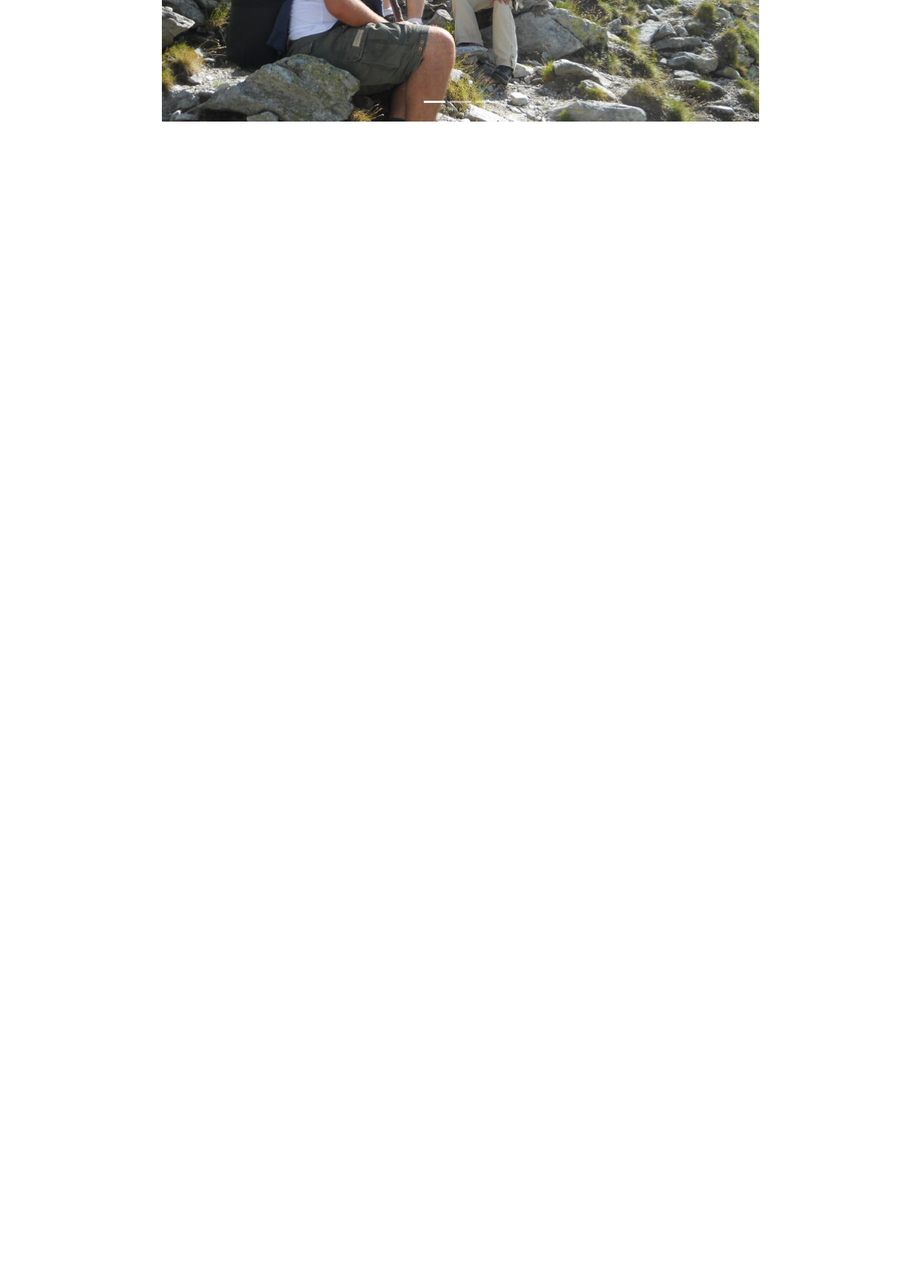
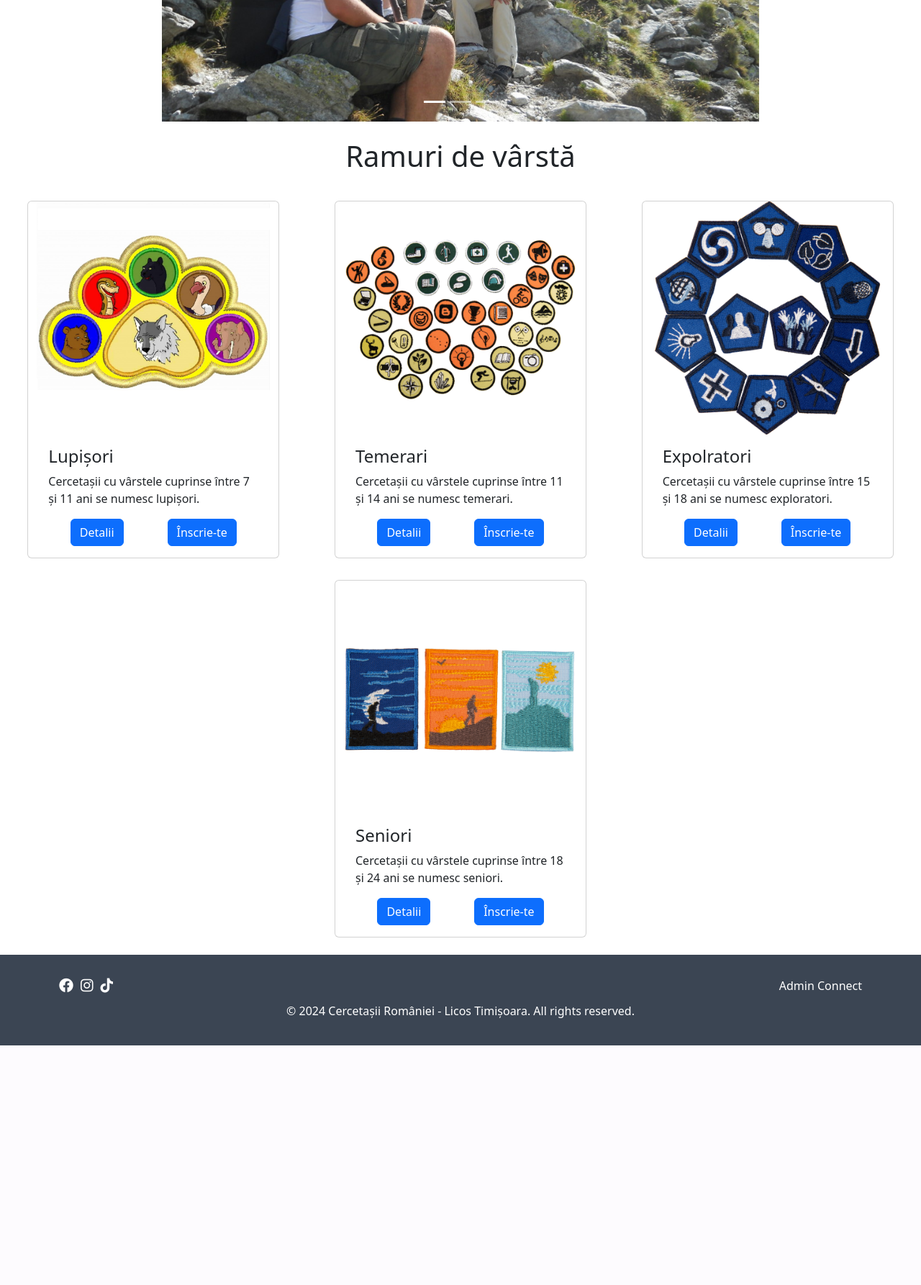
Before and after one commit to SebiKo3Ma/Website-LICOS, a PHP site: page / in a window 1280 px wide. Shown: the part 1811-3597 px from the top of the page at 72% size. After the commit the page ends 3264 px from the top, so only its background shows below. Run offline with PHP 8.4, Linux system fonts and the light colour scheme.

Commit message:
main page finished + footer

```diff
--- a/css/style.css
+++ b/css/style.css
@@ -58,7 +58,6 @@
 }
 
 .content{
-    height: 4000px;
     background-color: white;
 }
 
@@ -69,6 +68,21 @@
 .nav-link{
     color: #fff;
     padding: 10px;
+}
+
+#cards{
+    display: flex;
+    justify-content: space-around;
+}
+
+.card{
+    width: 350px;
+    margin-top: 30px;
+}
+
+.btnContainer{
+    display: flex;
+    justify-content: space-around;
 }
 
 @media only screen and (max-width: 700px){
@@ -92,3 +106,43 @@
         padding-top: 0%;
     }
 }
+
+.footer {
+    background-color: #3b4553;
+    color: #fff;
+    padding: 20px 0;
+}
+
+.social-icons {
+    list-style: none;
+    padding: 0;
+    margin: 0;
+    display: flex;
+}
+
+.social-icons li {
+    margin-right: 10px;
+}
+
+.social-icons li:last-child {
+    margin-right: 0;
+}
+
+.social-icons a {
+    color: #fff;
+    text-decoration: none;
+    font-size: 20px;
+}
+
+.footer a {
+    color: #fff;
+    text-decoration: none;
+}
+
+.footer a:hover {
+    color: #777;
+}
+
+.admin{
+    text-align: right;
+}
--- a/index.html
+++ b/index.html
@@ -6,6 +6,7 @@
     <link href="https://cdn.jsdelivr.net/npm/bootstrap@5.3.2/dist/css/bootstrap.min.css" rel="stylesheet">
     <script src="https://cdn.jsdelivr.net/npm/bootstrap@5.3.2/dist/js/bootstrap.bundle.min.js"></script>
     <script src="./js/topImageScript.js"></script>
+    <link rel="stylesheet" href="https://cdnjs.cloudflare.com/ajax/libs/font-awesome/6.0.0-beta3/css/all.min.css">
     <link rel="stylesheet" href="./css/style.css">
     <title>Centrul Local „Licos” Timișoara</title>
 </head>
@@ -34,8 +35,9 @@
     <nav id="navbar" class="navbar navbar-expand-sm navbar-dark sticky-top justify-content-center pb-3">
         <button class="navbar-toggler" type="button" data-bs-toggle="collapse" data-bs-target="#collapsibleNavbar">
             <span class="navbar-toggler-icon"></span>
-          </button>
-          <div class="collapse navbar-collapse justify-content-center" id="collapsibleNavbar">
+        </button>
+
+        <div class="collapse navbar-collapse justify-content-center" id="collapsibleNavbar">
           <!-- Links -->
           <ul class="navbar-nav">
             <li class="nav-item">
@@ -60,9 +62,9 @@
           </ul>
         </div>
 
-      </nav>
+    </nav>
 
-      <div class="container-fluid content">
+    <div class="container-fluid content">
 
          <!-- Presentation text -->
         <div class="row">
@@ -113,6 +115,191 @@
                 </button>
             </div>
         </div>
+
+        <br>
+        <h1 class="text-center">Ramuri de vârstă</h1>
+
+        <div id="cards" class="row">
+            <div class="card">
+                <img class="card-img-top" src="./img/badgeLupisori.jpg" alt="Card image" style="width:100%">
+                <div class="card-body">
+                  <h4 class="card-title"> Lupișori</h4>
+                  <p class="card-text">Cercetașii cu vârstele cuprinse între 7 şi 11 ani se numesc lupișori.</p>
+                  <div class="btnContainer">
+                    <a href="#" class="btn btn-primary" data-bs-toggle="modal" data-bs-target="#modalLupi">Detalii</a>
+                    <a href="./web/register.html" class="btn btn-primary">Înscrie-te</a>
+                  </div>
+                </div>
+            </div>
+
+            <div class="card">
+                <img class="card-img-top" src="./img/badgeTemerari.png" alt="Card image" style="width:100%">
+                <div class="card-body">
+                  <h4 class="card-title">Temerari</h4>
+                  <p class="card-text">Cercetașii cu vârstele cuprinse între 11 și 14 ani se numesc temerari.</p>
+                  <div class="btnContainer">
+                    <a href="#" class="btn btn-primary" data-bs-toggle="modal" data-bs-target="#modalTeme">Detalii</a>
+                    <a href="./web/register.html" class="btn btn-primary">Înscrie-te</a>
+                  </div>
+                </div>
+            </div>
+
+            <div class="card">
+                <img class="card-img-top" src="./img/badgeExplo.png" alt="Card image" style="width:100%">
+                <div class="card-body">
+                  <h4 class="card-title">Expolratori</h4>
+                  <p class="card-text">Cercetașii cu vârstele cuprinse între 15 și 18 ani se numesc exploratori.</p>
+                  <div class="btnContainer">
+                    <a href="#" class="btn btn-primary" data-bs-toggle="modal" data-bs-target="#modalExplo">Detalii</a>
+                    <a href="./web/register.html" class="btn btn-primary">Înscrie-te</a>
+                  </div>
+                </div>
+            </div>
+
+            <div class="card">
+                <img class="card-img-top" src="./img/badgeSeniori.jpg" alt="Card image" style="width:100%">
+                <div class="card-body">
+                  <h4 class="card-title">Seniori</h4>
+                  <p class="card-text">Cercetașii cu vârstele cuprinse între 18 și 24 ani se numesc seniori.</p>
+                  <div class="btnContainer">
+                    <a href="#" class="btn btn-primary" data-bs-toggle="modal" data-bs-target="#modalSeniori">Detalii</a>
+                    <a href="./web/register.html" class="btn btn-primary">Înscrie-te</a>
+                  </div>
+                </div>
+            </div>
+
+            <!-- Modal Lupi -->
+            <div class="modal" id="modalLupi">
+                <div class="modal-dialog">
+                <div class="modal-content">
+
+                    <!-- Modal Header -->
+                    <div class="modal-header">
+                    <h4 class="modal-title">Lupișori</h4>
+                    <button type="button" class="btn-close" data-bs-dismiss="modal"></button>
+                    </div>
+
+                    <!-- Modal body -->
+                    <div class="modal-body">
+                        La această vârstă, puterea imaginaţiei copiilor este maximă, iar aceştia ajung să inventeze personaje inspirându-se din poveşti, de la televizor, din viaţa de zi cu zi. La această vârstă, copiii se imaginează ca fiind eroi din poveşti sau animale – personaje din desene animate, dar ştiu destul de bine că este doar un joc şi-l acceptă aşa cum este.
+                        <br>Modelul folosit pentru lupişori drept cadru simbolic este “Cartea Junglei” scrisă de Rudyard Kipling, una dintre cele mai vândute cărţi de la începutul secolului al XX-lea.
+                        <br>În această etapă, lupișorii învață cum să fie puternici și curajoși precum Bagheera, creativi și cunoscători ai legilor junglei precum Baloo, înțelepți precum Akela, afectivi și cinstiți precum Kaa, generoși precum Chill și cunoscători ai evoluției junglei precum bătrânul Hathi.
+                    </div>
+
+                    <!-- Modal footer -->
+                    <div class="modal-footer">
+                    <button type="button" class="btn btn-danger" data-bs-dismiss="modal">Close</button>
+                    </div>
+
+                </div>
+                </div>
+            </div>
+
+            <!-- Modal Teme -->
+            <div class="modal" id="modalTeme">
+                <div class="modal-dialog">
+                <div class="modal-content">
+
+                    <!-- Modal Header -->
+                    <div class="modal-header">
+                    <h4 class="modal-title">Temerari</h4>
+                    <button type="button" class="btn-close" data-bs-dismiss="modal"></button>
+                    </div>
+
+                    <!-- Modal body -->
+                    <div class="modal-body">
+                        La intrarea în lumea adulţilor, unde sunt atât de multe lucruri de descoperit inclusiv propria lor personalitate, explorarea şi descoperirea sunt extrem de importante. Încep să îşi caute noi surse de identificare pentru a-şi construi identitatea. Acum aceşti tineri au nevoie de orizonturi mai largi, care să le permită să-şi exprime noile şi măreţele abilităţi. Nimic nu le face mai multă plăcere la această vârstă decât să descopere noi lucruri şi să fie surprinşi de imprevizibil.
+                        <br>
+                        Metoda Scout propune aventura ca metodă de a lăsa aceste dinamice şi extraordinare nevoi şi abilităţi să se dezvolte. Aceasta nu mai este o privire insistentă, cuprinsă de teamă, din afară, la lucruri care s-au întamplat altora. Acum este timpul propriilor lor povești.
+                    </div>
+
+                    <!-- Modal footer -->
+                    <div class="modal-footer">
+                    <button type="button" class="btn btn-danger" data-bs-dismiss="modal">Close</button>
+                    </div>
+
+                </div>
+                </div>
+            </div>
+
+            <!-- Modal Explo -->
+            <div class="modal" id="modalExplo">
+                <div class="modal-dialog">
+                <div class="modal-content">
+
+                    <!-- Modal Header -->
+                    <div class="modal-header">
+                    <h4 class="modal-title">Exploratori</h4>
+                    <button type="button" class="btn-close" data-bs-dismiss="modal"></button>
+                    </div>
+
+                    <!-- Modal body -->
+                    <div class="modal-body">
+                        Din vârful muntelui, uitându-se în zare, temerarii observă situl unei cetăţi şi pornesc spre aceasta. Cetatea a fost proaspăt repopulată de tineri cu iniţiativă, doritori de a ajuta la reclădirea civilizaţiei care odată popula cetatea. Mai mult, noii locuitori lucrează la ridicarea unei noi cetăţi cu turnuri, case, pieţe şi cartiere.
+                        <br>În această perioadă de patru ani de exploratoriat se va continua dezvoltarea personală, cuprinzând cele șase arii: social, fizic, intelectual, caracter, afectv și spiritual. Acestea reprezintă cele șase turnuri bine consolidate ale cetății, care, odată construite, vor dăinui mult timp de acum încolo.
+                    </div>
+
+                    <!-- Modal footer -->
+                    <div class="modal-footer">
+                    <button type="button" class="btn btn-danger" data-bs-dismiss="modal">Close</button>
+                    </div>
+
+                </div>
+                </div>
+            </div>
+
+            <!-- Modal Seniori -->
+            <div class="modal" id="modalSeniori">
+                <div class="modal-dialog">
+                <div class="modal-content">
+
+                    <!-- Modal Header -->
+                    <div class="modal-header">
+                    <h4 class="modal-title">Seniori</h4>
+                    <button type="button" class="btn-close" data-bs-dismiss="modal"></button>
+                    </div>
+
+                    <!-- Modal body -->
+                    <div class="modal-body">
+                        Seniorul – un călător pornit pe drumul spre maturitate. Călătoria reprezintă practic drumul propriu de dezvoltare personală, un drum presărat de provocări, un drum care îndeamnă la autodepăşire. Senioriatul este reprezentat de trei etape:
+                        <br>Hoinarul este acel călător singur care, plecat din cetate, încearcă să cunoască lumea înconjurătoare fără a-şi stabili un plan concret, un drum foarte specific de urmat, fiind deschis să înveţe şi să descopere tot ceea ce îi iese în cale.
+                        <br>Seniorul, din hoinar, devine o persoană care ştie încotro vrea să se dezvolte, încercând, învăţând şi persistând în a se dezvolta în acele direcţii, pe care le consideră potrivite pentru sine, pentru dorinţele sale, pentru rolul lui în cadrul societăţii, devenind ucenic.
+                        <br>Ucenicul, după o lungă perioadă de specializare şi dezvoltare proprie, ajunge la momentul în care este conştient de capacităţile proprii şi ştie că are suficientă experienţă pentru a împărtăşi din cunoştinţele sale şi celor care vin din urmă (incluzând aici şi cercetaşii de la grupele de vârstă mai mici), în acest fel devenind călăuză.
+                    </div>
+
+                    <!-- Modal footer -->
+                    <div class="modal-footer">
+                    <button type="button" class="btn btn-danger" data-bs-dismiss="modal">Close</button>
+                    </div>
+
+                </div>
+                </div>
+            </div>
+
+        </div>
+        <br>
     </div>
+
+    <footer class="footer">
+        <div class="container">
+            <div class="row align-items-center">
+                <div class="col-md-6 mt-2">
+                    <ul class="social-icons">
+                        <li><a href="https://www.facebook.com/"><i class="fab fa-facebook"></i></a></li>
+                        <li><a href="https://www.instagram.com/"><i class="fab fa-instagram"></i></a></li>
+                        <li><a href="https://www.tiktok.com/"><i class="fab fa-tiktok"></i></a></li>
+                    </ul>
+                </div>
+                <div class="col-md-6 mt-2 admin">
+                    <a href="#">Admin Connect</a>
+                </div>
+            </div>
+            <div class="row">
+                <div class="col-md-12 text-center mt-2">
+                    <p>&copy; 2024 Cercetașii României - Licos Timișoara. All rights reserved.</p>
+                </div>
+            </div>
+        </div>
+    </footer>
 </body>
 </html>
```
Also changed, not shown: web/about.html (+23 -0 lines), web/activities.html (+23 -0 lines), web/contact.html (+23 -0 lines), web/gallery.html (+23 -0 lines), web/register.html (+23 -0 lines), img/badgeExplo.png (added), img/badgeLupisori.jpg (added), img/badgeSeniori.jpg (added), img/badgeTemerari.png (added).
